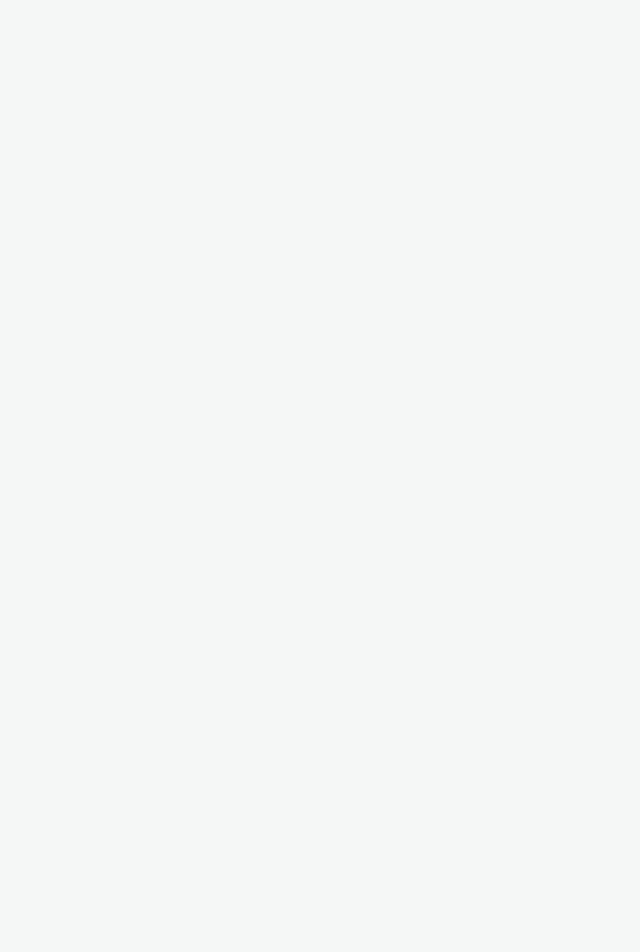
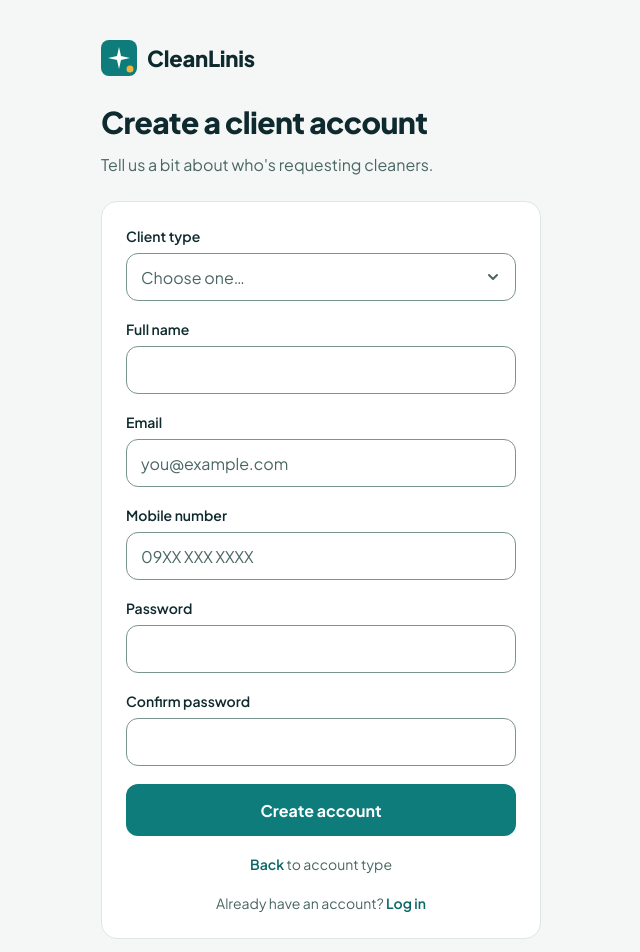
Before and after one commit to kensabas/IT_109_Project_Skeleton, a Nuxt app: page /register/client in a window 1280 px wide. Before the commit this address had no page. Shown: the top 952 px of the page, without its empty margins (319-959 px from the left). Before the commit the page ends 800 px from the top, so only its background shows below. Built offline with nearby package versions, Linux system fonts and the light colour scheme.

Commit message:
Add Client sign-up page at /register/client with the six fields

```diff
--- /dev/null
+++ b/app/pages/register/client.vue
@@ -0,0 +1,115 @@
+<!--
+  /register/client — F-01 Phase 3.3
+  Fields and content from the plan's approved-screens table (row 3):
+  client type (homeowner, company, establishment, business), full name,
+  email, mobile number, password, confirm password.
+
+  Phase 3 scope only: no validation (Phase 5), no sign-up logic (Phase 4).
+  Submit is intercepted; back/log-in links are added in 3.5.2.
+-->
+<script setup lang="ts">
+import { ref } from 'vue'
+
+const clientType = ref('')
+const fullName = ref('')
+const email = ref('')
+const mobileNumber = ref('')
+const password = ref('')
+const confirmPassword = ref('')
+
+const clientTypeOptions = [
+  { value: 'homeowner', label: 'Homeowner' },
+  { value: 'company', label: 'Company' },
+  { value: 'establishment', label: 'Establishment' },
+  { value: 'business', label: 'Business' },
+]
+</script>
+
+<template>
+  <AuthLayout
+    heading="Create a client account"
+    sub-text="Tell us a bit about who's requesting cleaners."
+  >
+    <form class="signup-form" novalidate @submit.prevent>
+      <SelectField
+        id="client-type"
+        v-model="clientType"
+        label="Client type"
+        placeholder="Choose one…"
+        :options="clientTypeOptions"
+        required
+      />
+      <TextField
+        id="client-full-name"
+        v-model="fullName"
+        label="Full name"
+        type="text"
+        autocomplete="name"
+        required
+      />
+      <TextField
+        id="client-email"
+        v-model="email"
+        label="Email"
+        type="email"
+        placeholder="you@example.com"
+        autocomplete="email"
+        required
+      />
+      <TextField
+        id="client-mobile"
+        v-model="mobileNumber"
+        label="Mobile number"
+        type="tel"
+        placeholder="09XX XXX XXXX"
+        autocomplete="tel"
+        required
+      />
+      <TextField
+        id="client-password"
+        v-model="password"
+        label="Password"
+        type="password"
+        autocomplete="new-password"
+        required
+      />
+      <TextField
+        id="client-confirm-password"
+        v-model="confirmPassword"
+        label="Confirm password"
+        type="password"
+        autocomplete="new-password"
+        required
+      />
+      <BaseButton type="submit">Create account</BaseButton>
+
+      <!-- 3.5.2 will wire these to /register and /login. -->
+      <p class="signup-form__alt" data-link-slot="back-to-choice">
+        <span class="signup-form__link-placeholder">Back</span> to account type
+      </p>
+      <p class="signup-form__alt" data-link-slot="to-login">
+        Already have an account? <span class="signup-form__link-placeholder">Log in</span>
+      </p>
+    </form>
+  </AuthLayout>
+</template>
+
+<style scoped>
+.signup-form {
+  display: flex;
+  flex-direction: column;
+  gap: 18px;
+}
+
+.signup-form__alt {
+  margin: 0;
+  font-size: 14px;
+  color: var(--color-text-soft);
+  text-align: center;
+}
+
+.signup-form__link-placeholder {
+  color: var(--color-teal-dark);
+  font-weight: 600;
+}
+</style>
```
